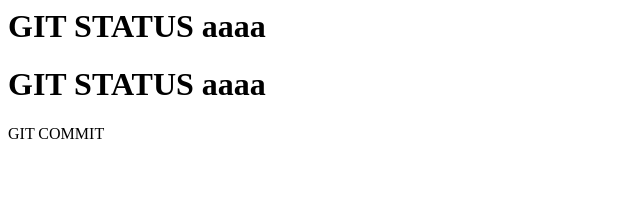
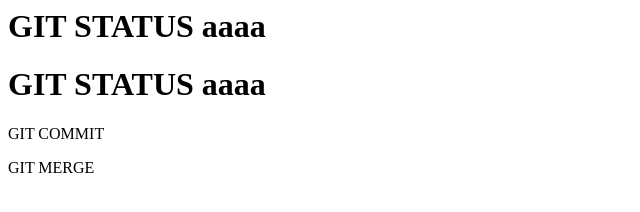
Before and after one commit to gucho-n/git_tutorial, a plain HTML site: page index.html in a window 1280 px wide. Shown: the whole page, without its empty margins (0-640 px from the left). Drawn offline with Linux system fonts and the light colour scheme.

Commit message:
Update index.html

```diff
--- a/index.html
+++ b/index.html
@@ -1,3 +1,4 @@
 <h1>GIT STATUS aaaa</h1>
 <h1>GIT STATUS aaaa</h1>
 <p>GIT COMMIT</p>
+<p>GIT MERGE</p>
```
